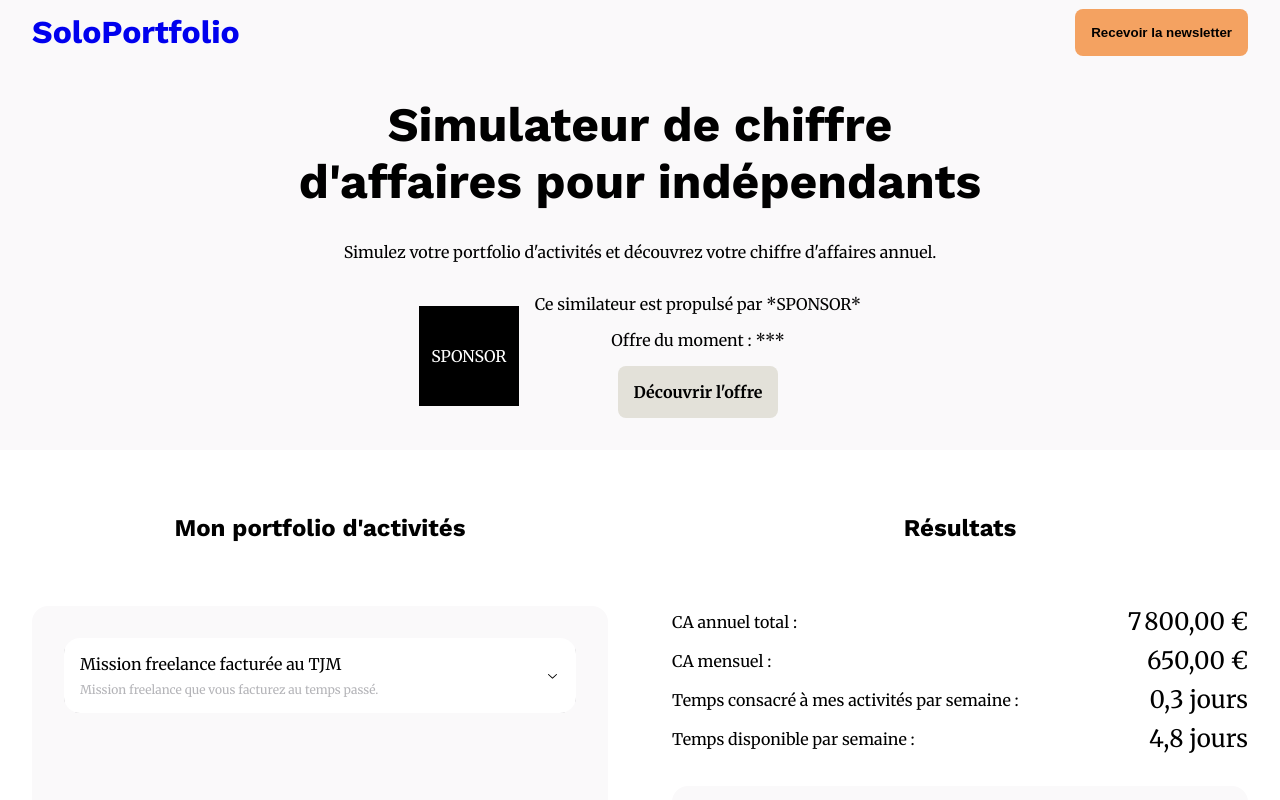
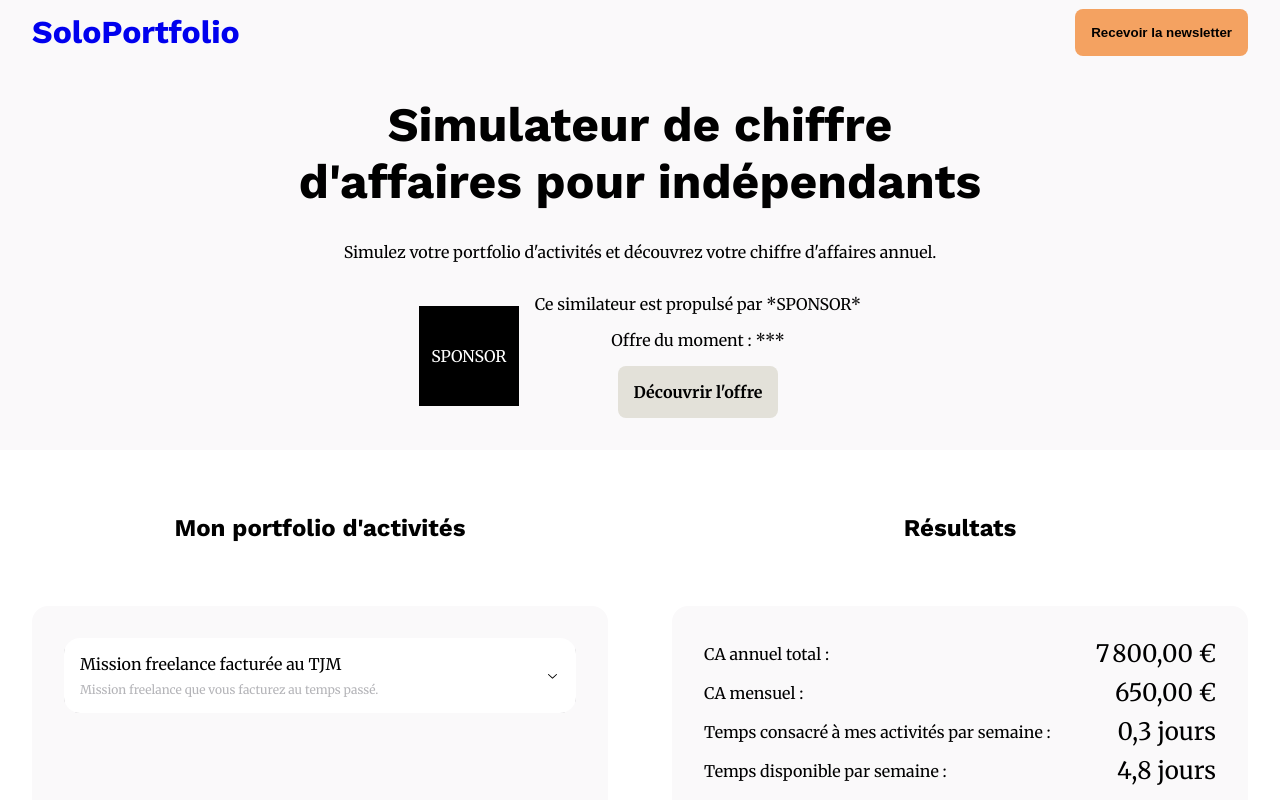
Before and after one commit to troptropcontent/freelance_revenue_simulator, a React (Vite) app in the folder frontend/: page / in a window 1280 px wide. Shown: the top 800 px of the page. Built offline with nearby package versions, Linux system fonts and the light colour scheme.

Commit message:
put the details in its own box

```diff
--- a/frontend/src/components/simulator/results/ResultsDetails.tsx
+++ b/frontend/src/components/simulator/results/ResultsDetails.tsx
@@ -37,13 +37,20 @@ const ResultsDetails = () => {
   ];
 
   return (
-    <List.Root grow gap="sm">
+    <List.Root
+      grow
+      gap="sm"
+      background="grey.light"
+      borderRadius="md"
+      padding="lg"
+    >
       {data.map((item) => (
         <List.Item
           flex
           flexDirection="row"
           justifyContent="space-between"
           alignItems="center"
+          key={item.label}
         >
           <Text>{item.label} :</Text>
           <Text size="md">
```
